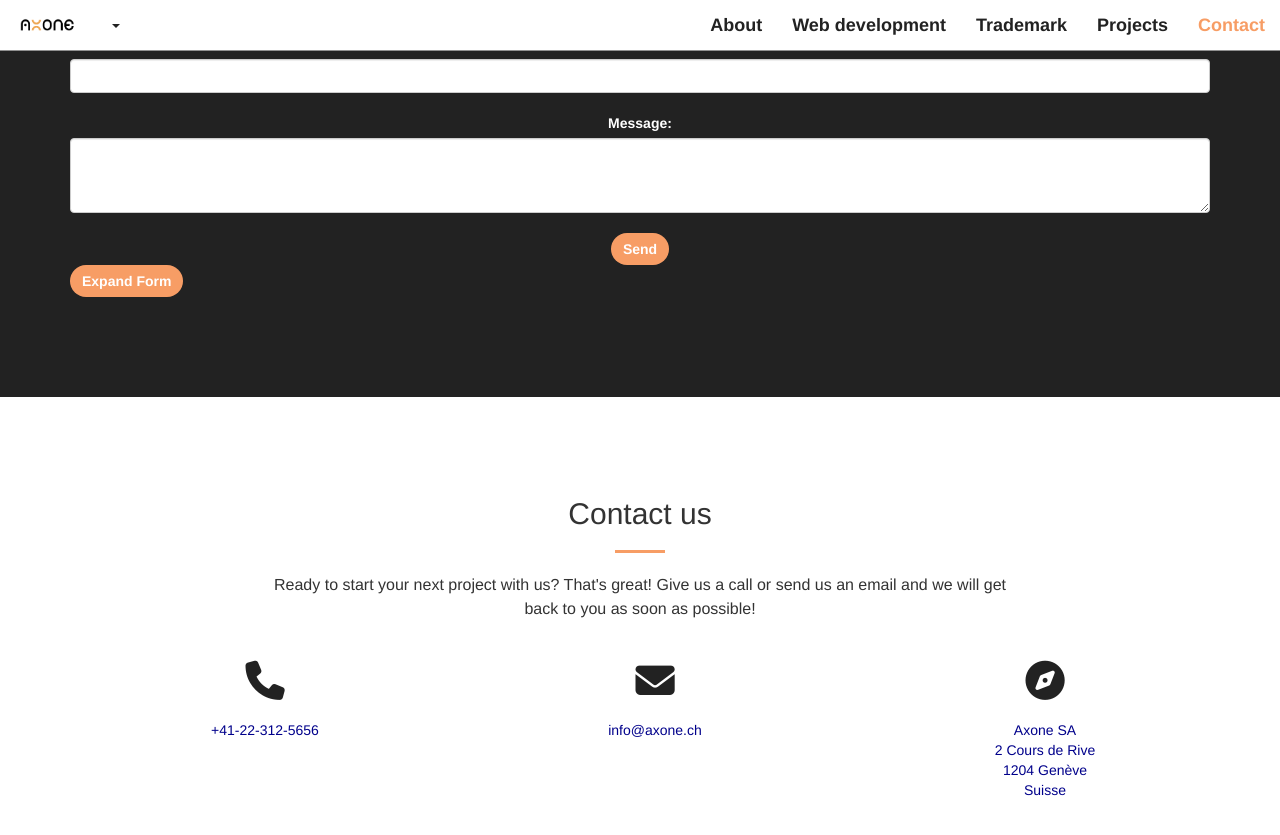
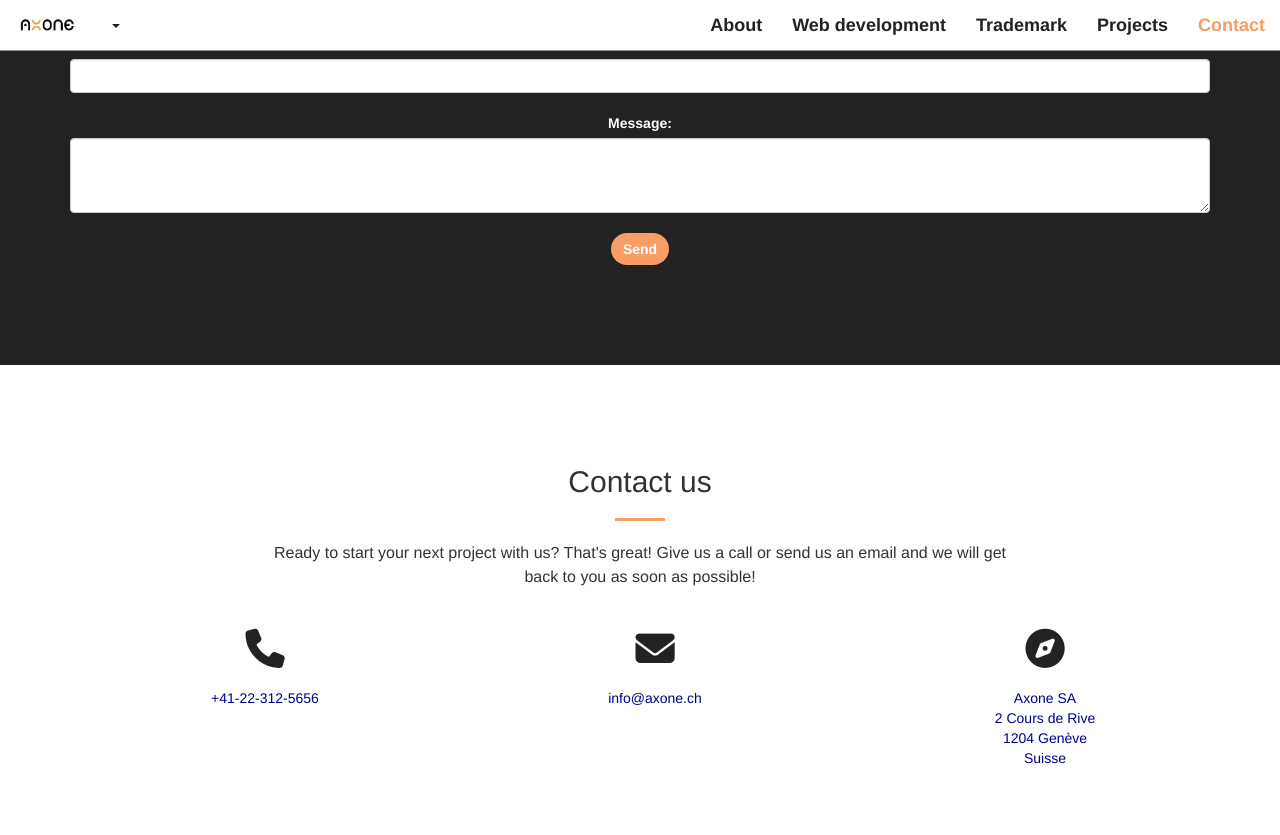
Before and after one commit to sylvainzheng/rs-ssg-jekyll, a Jekyll site: the page built from index-en.html, in a window 1280 px wide and 900 px high, scrolled down 3156 px. Shown: the top 835 px of the window. Built offline with Jekyll 4.4.1, drawn with Linux system fonts in a browser that asks for light colours.

Commit message:
form update

```diff
--- a/_includes/form.html
+++ b/_includes/form.html
@@ -36,24 +36,7 @@
                 <div class="row" id="status"></div>
             </div>
         </form>
-        <button id="formTextAreaButton" onclick="formTextAreaMultiline()" class="btn btn-primary">Expand Form</button>
     </div>
-
-    <script>
-      function formTextAreaMultiline() {
-        var textArea = document.getElementById("message");
-        var formTextAreaButton = document.getElementById("formTextAreaButton");
-
-        if (textArea.style.height != "300px") {
-          textArea.style.height = "300px";
-          formTextAreaButton.innerHTML = "Reduce Form";
-        }
-        else {
-          textArea.style.height = "75px";
-          formTextAreaButton.innerHTML = "Expand Form";
-        }
-      }
-    </script>
 </section>
 </div>
 {% endif %}
```
